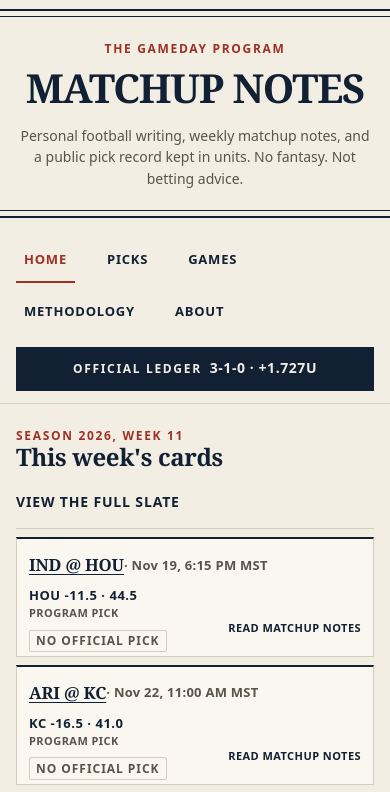
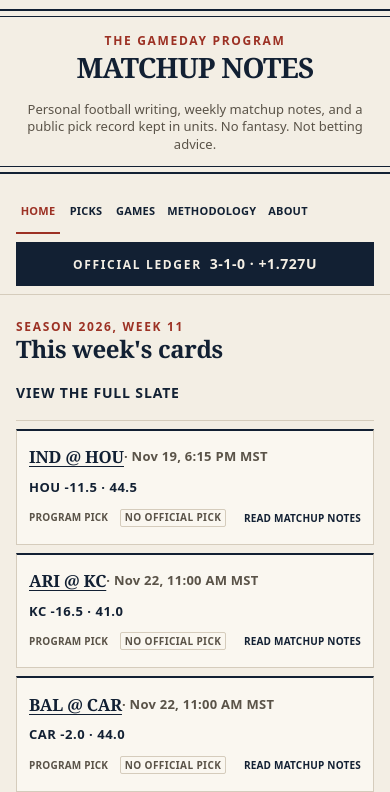
Before and after one commit to matthewmatras98-cpu/football-film-room, an Astro site: page / in a window 390 px wide. Shown: the top 792 px of the page. Built offline with nearby package versions, Linux system fonts and the light colour scheme; Astro itself is replaced by a stand-in of ours; a web font is replaced by a local one.

Commit message:
Fit three full phone cards above the fold. (#39)
Shrink the masthead and keep the phone nav and pick footer on one row, only at 480px and below.

Co-authored-by: Cursor Agent <cursoragent@cursor.com>
Co-authored-by: matthewmatras98-cpu <matthewmatras98-cpu@users.noreply.github.com>

```diff
--- a/src/styles/global.css
+++ b/src/styles/global.css
@@ -1485,16 +1485,25 @@ tbody.is-rejected .record {
 
   .game-card-foot .program-pick {
     flex: 1 1 auto;
+    flex-wrap: nowrap;
     min-width: 0;
     margin-bottom: 0;
-    font-size: 0.6875rem;
+    font-size: 0.625rem;
+    letter-spacing: 0.02em;
+    white-space: nowrap;
+  }
+
+  .game-card-foot .badge {
+    font-size: 0.625rem;
     letter-spacing: 0.04em;
+    padding: 0.05em 0.35em;
   }
 
   .game-card-foot .section-link {
     flex: 0 0 auto;
-    font-size: 0.6875rem;
-    letter-spacing: 0.04em;
+    font-size: 0.625rem;
+    letter-spacing: 0.02em;
+    white-space: nowrap;
   }
 
   .slate-card .program-pick {
@@ -1537,5 +1546,39 @@ tbody.is-rejected .record {
 
   .wordmark {
     justify-content: center;
-  }
-}
+    font-size: 1.75rem;
+    line-height: 1;
+  }
+
+  .brand {
+    padding: var(--space-8) 0 var(--space-4);
+  }
+
+  .brand-eyebrow {
+    margin-bottom: var(--space-4);
+  }
+
+  .brand-dek {
+    margin-top: var(--space-4);
+    font-size: var(--text-caption);
+    line-height: 1.35;
+  }
+
+  .site-nav-inner {
+    align-items: center;
+    gap: var(--space-8);
+    padding: var(--space-8) 0;
+  }
+
+  .site-nav {
+    flex-wrap: nowrap;
+    gap: var(--space-4);
+    width: 100%;
+  }
+
+  .site-nav a {
+    padding-inline: var(--space-4);
+    font-size: 0.6875rem;
+    letter-spacing: 0.02em;
+  }
+}
```
Also changed, not shown: tests/compact-card.test.ts (+26 -0 lines).
